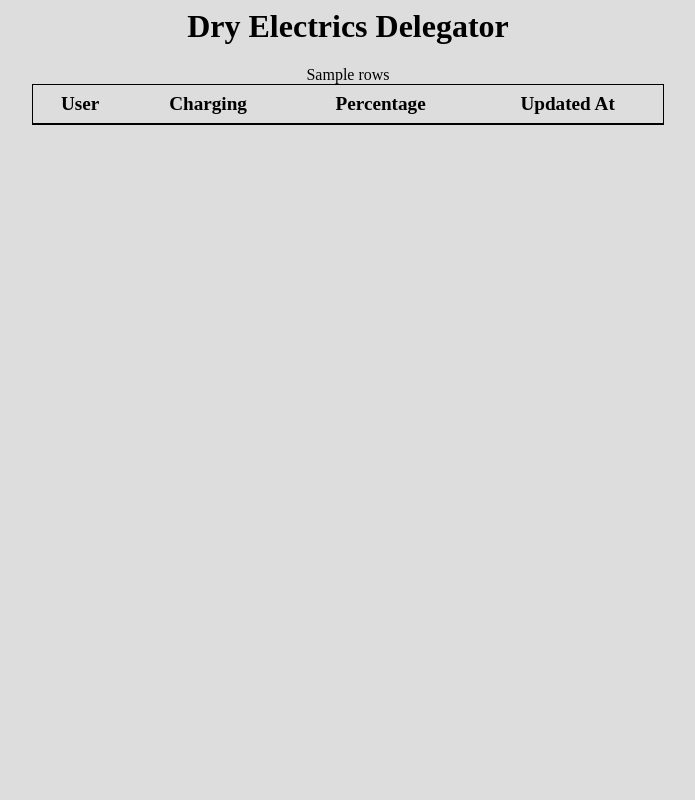
After one commit to ryan-brown/dry-electrics-delegator, a Flask app: template app/templates/home/index.html in a window 1280 px wide. The commit adds this page. Shown: the whole page, without its empty margins (292-987 px from the left). Run offline with Flask 2, Linux system fonts and the light colour scheme; the template is opened without the code that fills it: most values are stand-ins (such as "Sample title", 1, 10 or a date in 2020); lists and menus that the app fills with data are empty.

Commit message:
extract template out eof base

```diff
--- a/app/home/views.py
+++ b/app/home/views.py
@@ -61,7 +61,7 @@ def update():
 
 @home.route("/")
 def real_home():
-    return render_template("base.html", rows=Markup(rowHTML()))
+    return render_template("home/index.html", rows=Markup(rowHTML()))
 
 @home.route("/percentage", methods=['POST'])
 def percentage():
--- a/app/templates/base.html
+++ b/app/templates/base.html
@@ -28,20 +28,5 @@
       }
     </style>
   </head>
-  <body bgcolor="#dddddd">
-    <center>
-      <h1>Dry Electrics Delegator</h1>
-      <table border="1">
-        <tr>
-          <th>User</th>
-          <th>Charging</th>
-          <th>Percentage</th>
-          <th>Updated At</th>
-        </tr>
-        {{
-          rows
-        }}
-      </table>
-    </center>
-  </body>
+  {% block body %} {% endblock %}
 </html>
--- /dev/null
+++ b/app/templates/home/index.html
@@ -0,0 +1,18 @@
+{% extends "base.html" %} {% block body %}
+<body bgcolor="#dddddd">
+  <center>
+    <h1>Dry Electrics Delegator</h1>
+    <table border="1">
+      <tr>
+        <th>User</th>
+        <th>Charging</th>
+        <th>Percentage</th>
+        <th>Updated At</th>
+      </tr>
+      {{
+        rows
+      }}
+    </table>
+  </center>
+</body>
+{% endblock %}
```
